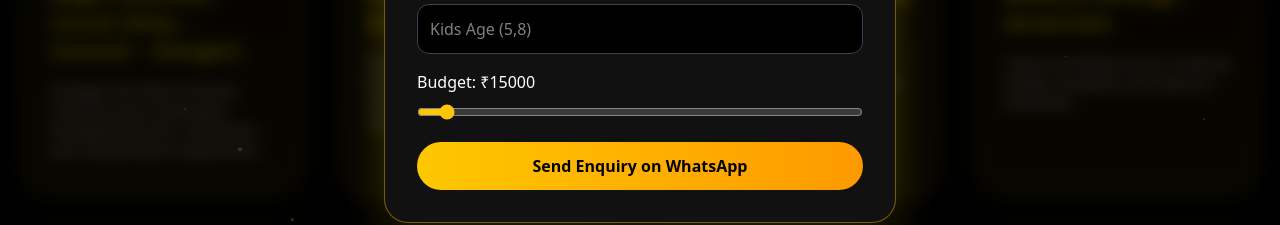
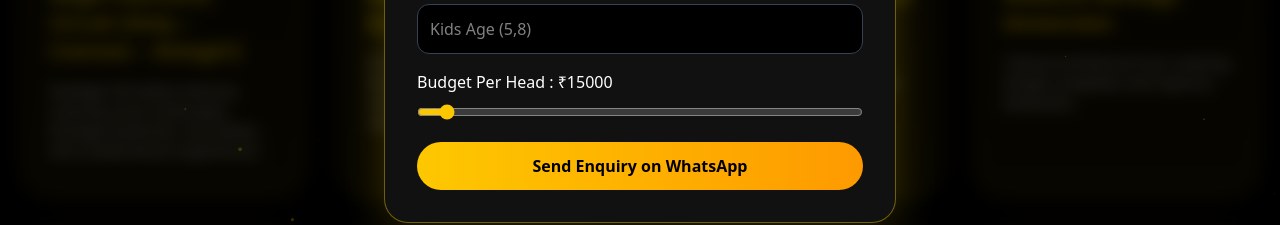
Before and after one commit to rushtamizha/rr-tours-travels, a Next.js app: page /packages in a window 1280 px wide. Both pictures are taken after a click on the element 163 px from the left and 497 px from the top of the page. Shown: the part 512-737 px from the top of the page. Built offline with nearby package versions, Linux system fonts and the light colour scheme.

Commit message:
Update page.jsx

```diff
--- a/app/packages/page.jsx
+++ b/app/packages/page.jsx
@@ -313,7 +313,7 @@
 
                 <div>
                   <label className="text-white block mb-2">
-                    Budget: ₹{formData.budget}
+                    Budget Per Head : ₹{formData.budget}
                   </label>
                   <input type="range"
                     min="5000"
```
